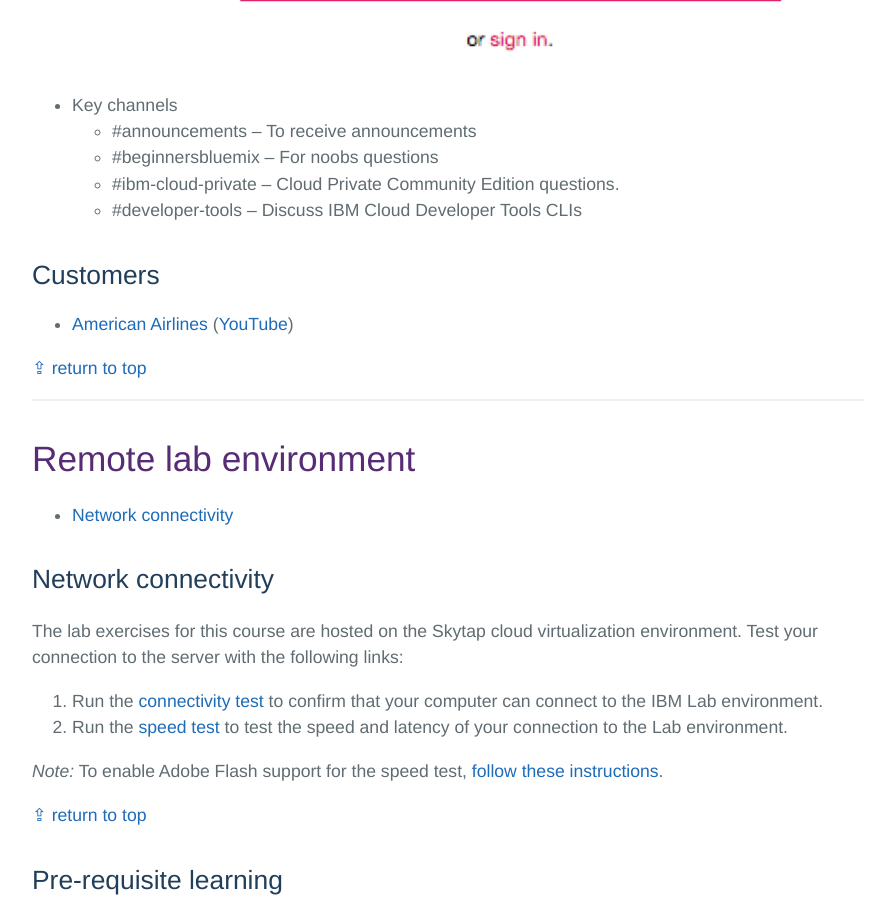
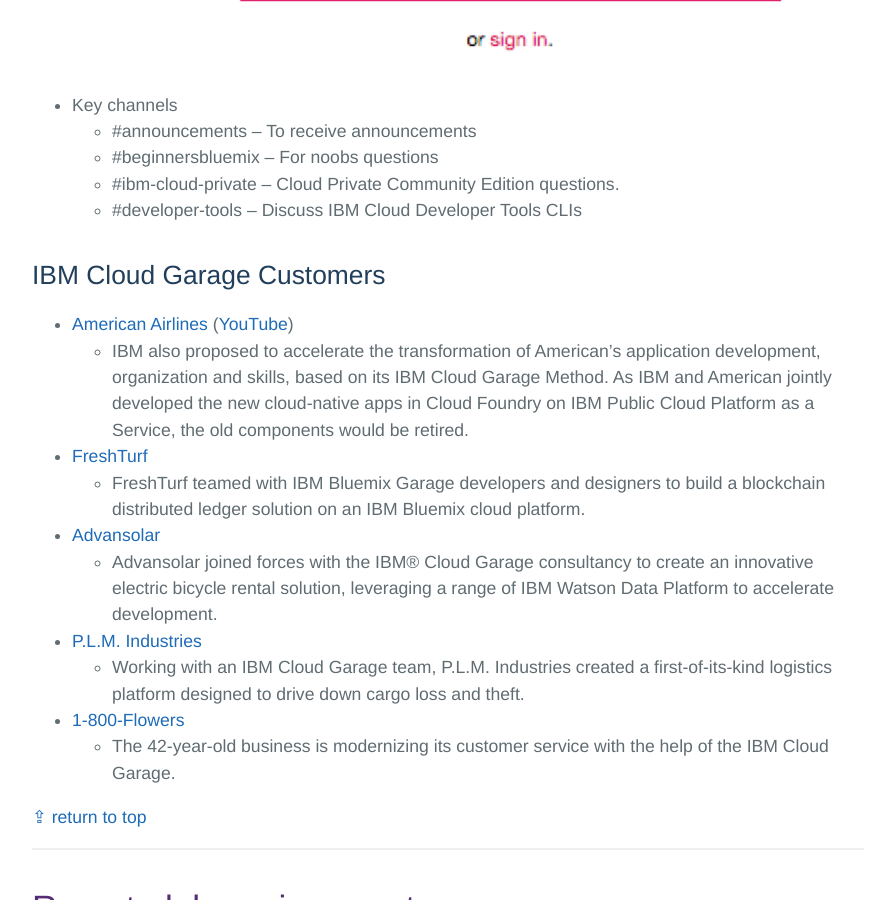
Before and after one commit to ibm-cloud-academy/ibm-cloud-academy.github.io, a Jekyll site: the page built from index.md, in a window 1280 px wide and 900 px high, scrolled down 2644 px. Shown: the whole window, without its empty margins (192-1087 px from the left). Built offline with Jekyll 4.4.1, drawn with Linux system fonts in a browser that asks for light colours; some web fonts are replaced; our own code applies the rules of GitHub Pages for plain Markdown files.

Commit message:
List more customers

```diff
--- a/index.md
+++ b/index.md
@@ -49,8 +49,17 @@ layout: default
       * \#ibm-cloud-private – Cloud Private Community Edition questions.
       * \#developer-tools – Discuss IBM Cloud Developer Tools CLIs
 
-## Customers
+## IBM Cloud Garage Customers
 * [American Airlines](https://www.ibm.com/case-studies/american-airlines?social_post=1432548634) ([YouTube](https://www.youtube.com/watch?v=t1PgNr8VMLc))
+  * IBM also proposed to accelerate the transformation of American’s application development, organization and skills, based on its **IBM Cloud Garage Method**. As IBM and American jointly developed the new cloud-native apps in **Cloud Foundry on IBM Public Cloud Platform as a Service**, the old components would be retired.
+* [FreshTurf](https://www.ibm.com/case-studies/r899557w02093i94)
+  * FreshTurf teamed with **IBM Bluemix Garage** developers and designers to build a blockchain distributed ledger solution on an **IBM Bluemix** cloud platform.
+* [Advansolar](https://www.ibm.com/case-studies/advansolar)
+  * Advansolar joined forces with the **IBM® Cloud Garage** consultancy to create an innovative electric bicycle rental solution, leveraging a range of **IBM Watson Data Platform** to accelerate development.
+* [P.L.M. Industries](https://www.ibm.com/case-studies/i995451j47948o62)
+  * Working with an **IBM Cloud Garage** team, P.L.M. Industries created a first-of-its-kind logistics platform designed to drive down cargo loss and theft.
+* [1-800-Flowers](https://www.zdnet.com/article/how-1-800-flowers-fixed-your-mothers-day-delivery-with-ibms-help/)
+  * The 42-year-old business is modernizing its customer service with the help of the **IBM Cloud Garage**.
 
 [&#x21ea; return to top](#page-head)
 
```
